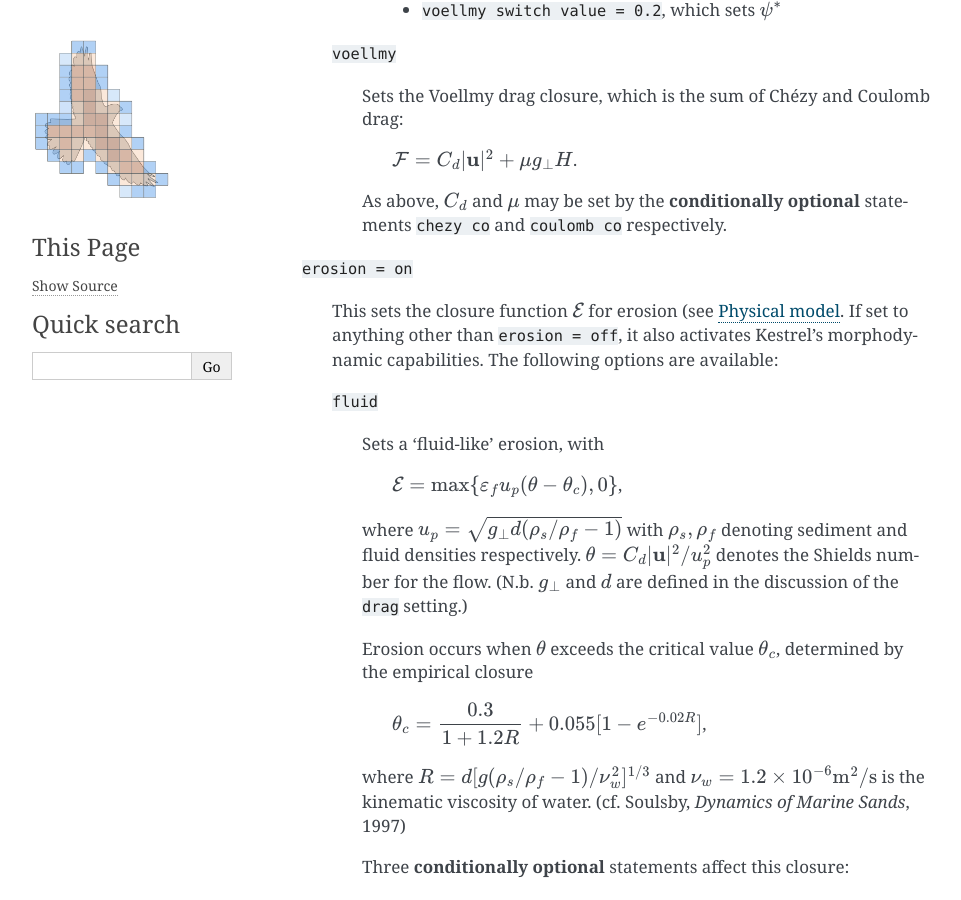
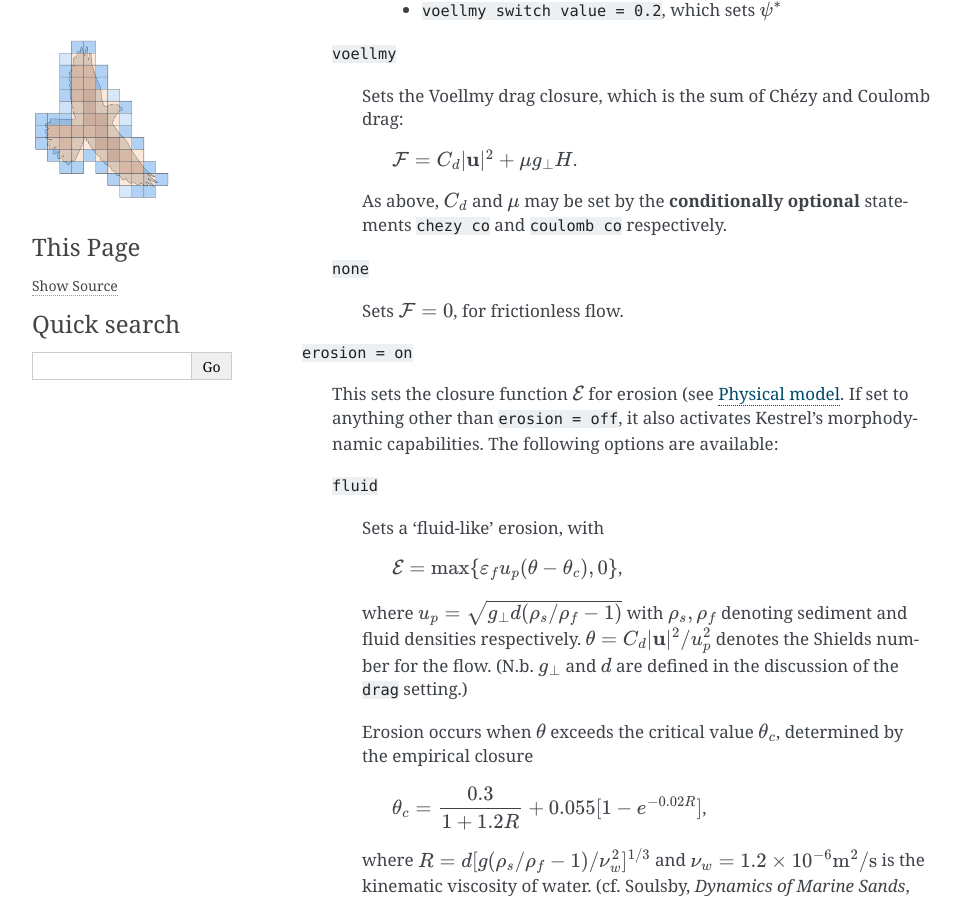
Before and after one commit to jakelangham/kestrel, a Sphinx documentation site: the page built from docs/source/settings_and_parameters/parameters.rst, in a window 1280 px wide and 900 px high, scrolled down 3921 px. Shown: the whole window, without its empty margins (148-1109 px from the left). Built offline with Sphinx 7.4.7, drawn with Linux system fonts in a browser that asks for light colours.

Commit message:
Add 'Drag = None' option for frictionless flow
Co-Authored-By: Claude Opus 5.5 <noreply@anthropic.com>

```diff
--- a/docs/source/settings_and_parameters/parameters.rst
+++ b/docs/source/settings_and_parameters/parameters.rst
@@ -199,6 +199,10 @@ There are two **required** settings in the *Parameters* block:
             As above, :math:`C_d` and :math:`\mu` may be set by the
             **conditionally optional** statements :code:`chezy co` and
             :code:`coulomb co` respectively.
+
+        :code:`none`
+
+            Sets :math:`\mathcal{F} = 0`, for frictionless flow.
 
     :code:`erosion = on`
 
```
Also changed, not shown: 3 other files.
